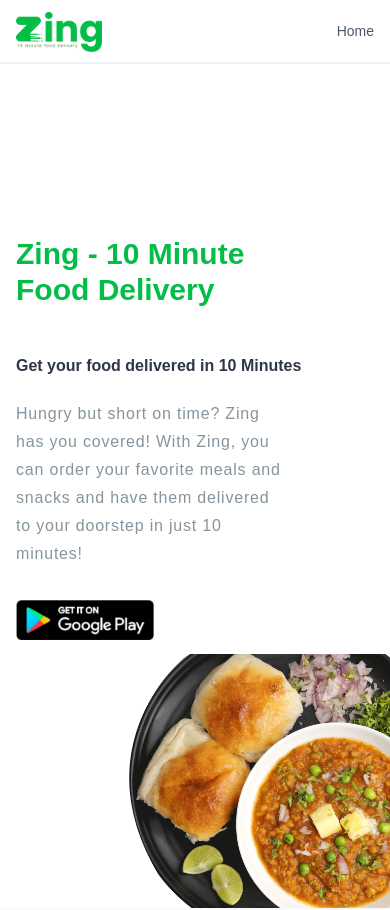
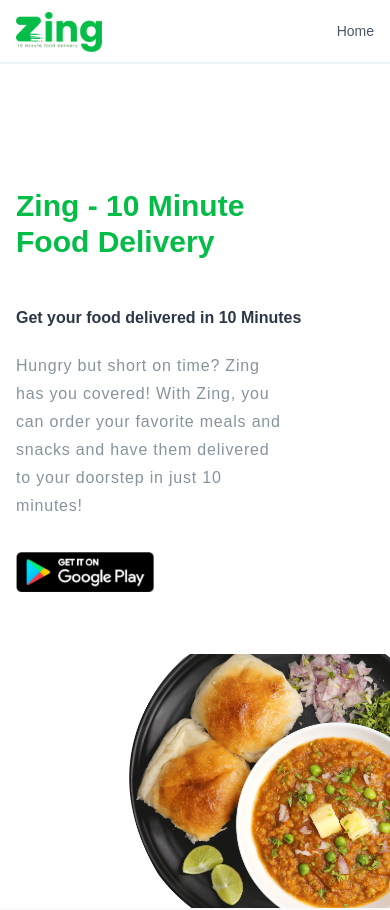
Before and after one commit to VIPIN24BOHRA/zing_webapp, a Next.js app: page / in a window 390 px wide. Shown: the top 910 px of the page. Built offline with nearby package versions, Linux system fonts and the light colour scheme.

Commit message:
refactor: fix margin in mobile view

```diff
--- a/src/app/page.tsx
+++ b/src/app/page.tsx
@@ -17,7 +17,7 @@
     <Header />
     <div className="h-full pt-[64px]">
       <section className="flex h-screen">
-        <div className="z-30 grid place-content-center px-8 max-[400px]:px-4 sm:px-16 md:px-32 lg:px-48">
+        <div className="-mt-24 md:mt-0 z-30 grid place-content-center px-8 max-[400px]:px-4 sm:px-16 md:px-32 lg:px-48">
           <div className="-mt-24 flex w-4/5 text-3xl font-extrabold leading-9  sm:w-2/3 md:mt-0 md:text-4xl text-[#03BD47]">Zing - 10 Minute Food Delivery</div>
           <div className=" flex w-4/5 text-1xl font-extrabold leading-9 text-gray-800 sm:w-2/3 mt-4 md:text-2xl ">Get your food delivered in 10 Minutes</div>
 
```
